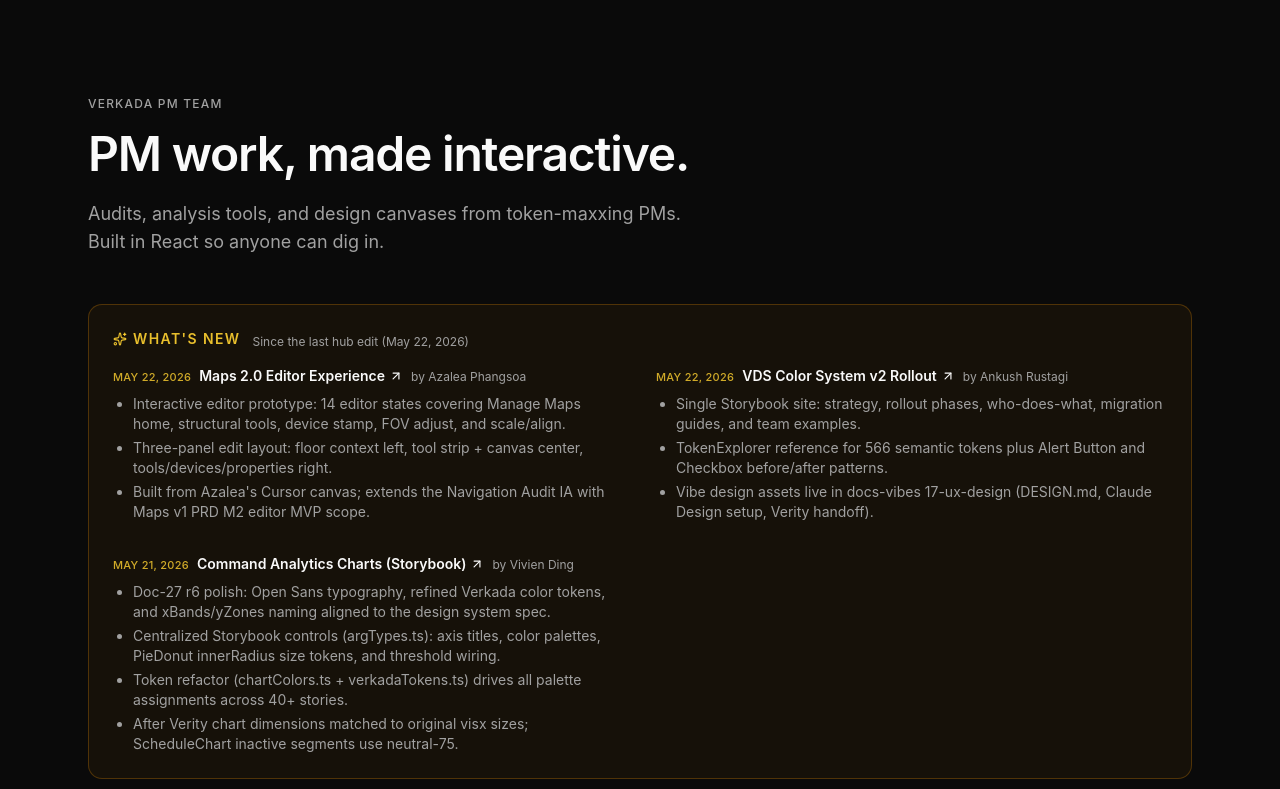
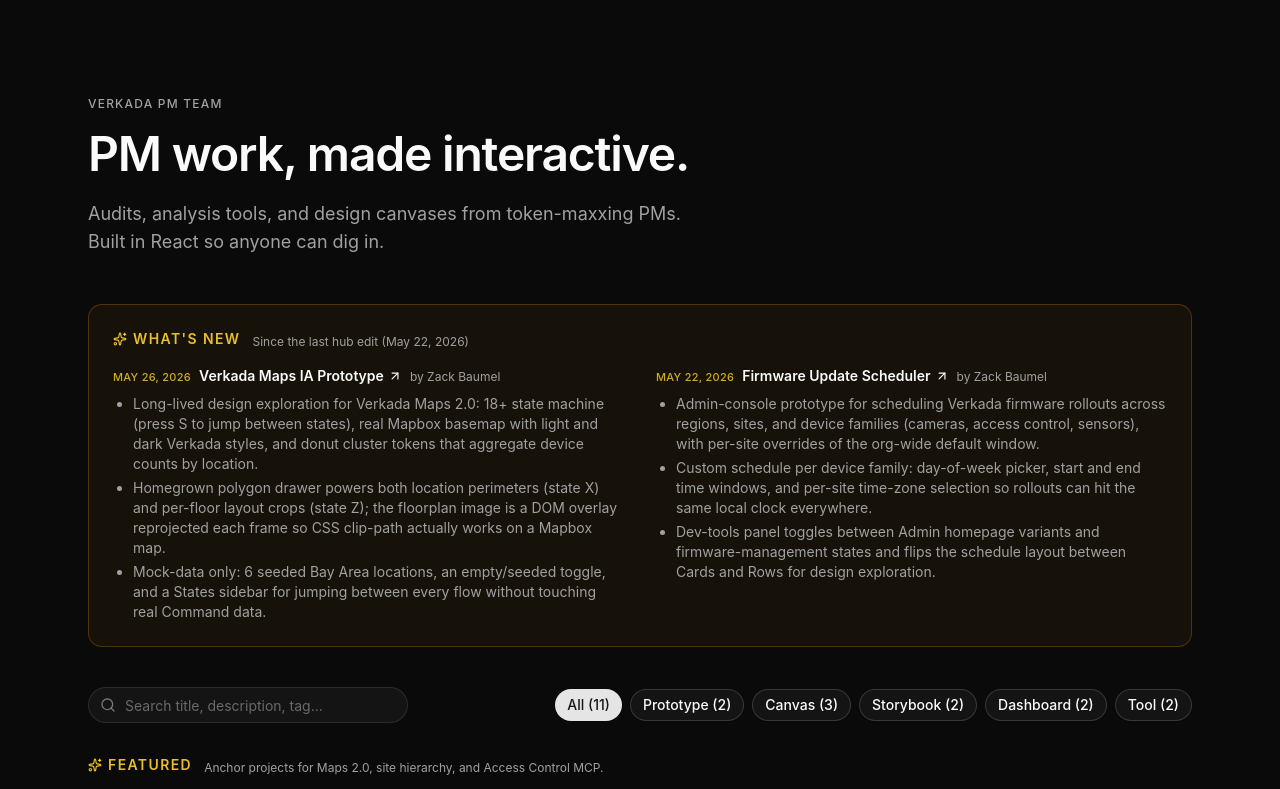
Before and after one commit to Ankush-Rustagi/Ankush-Rustagi.github.io, a React (Vite) app: page / in a window 1280 px wide. Shown: the top 789 px of the page. Built offline with nearby package versions, Linux system fonts and the light colour scheme.

Commit message:
Refresh What's New banner: Zack's two prototypes only

```diff
--- a/src/data/site-updates.ts
+++ b/src/data/site-updates.ts
@@ -17,39 +17,25 @@
 
 export const siteUpdates: SiteUpdate[] = [
   {
-    date: '2026-05-22',
-    title: 'Maps 2.0 Editor Experience',
-    author: 'Azalea Phangsoa',
-    href: '/maps-2-0-editor-experience/',
+    date: '2026-05-26',
+    title: 'Verkada Maps IA Prototype',
+    author: 'Zack Baumel',
+    href: '/zack-maps-prototype/',
     bullets: [
-      'Interactive editor prototype: 14 editor states covering Manage Maps home, structural tools, device stamp, FOV adjust, and scale/align.',
-      'Three-panel edit layout: floor context left, tool strip + canvas center, tools/devices/properties right.',
-      'Built from Azalea\'s Cursor canvas; extends the Navigation Audit IA with Maps v1 PRD M2 editor MVP scope.',
+      'Long-lived design exploration for Verkada Maps 2.0: 18+ state machine (press S to jump between states), real Mapbox basemap with light and dark Verkada styles, and donut cluster tokens that aggregate device counts by location.',
+      'Homegrown polygon drawer powers both location perimeters (state X) and per-floor layout crops (state Z); the floorplan image is a DOM overlay reprojected each frame so CSS clip-path actually works on a Mapbox map.',
+      'Mock-data only: 6 seeded Bay Area locations, an empty/seeded toggle, and a States sidebar for jumping between every flow without touching real Command data.',
     ],
   },
   {
     date: '2026-05-22',
-    title: 'VDS Color System v2 Rollout',
-    author: 'Ankush Rustagi',
-    href: 'https://ankush-rustagi.github.io/vds-color-updates-2026/?path=/docs/intro-to-color-v2-strategy--docs',
-    external: true,
+    title: 'Firmware Update Scheduler',
+    author: 'Zack Baumel',
+    href: '/zack-firmware-scheduler/',
     bullets: [
-      'Single Storybook site: strategy, rollout phases, who-does-what, migration guides, and team examples.',
-      'TokenExplorer reference for 566 semantic tokens plus Alert Button and Checkbox before/after patterns.',
-      'Vibe design assets live in docs-vibes 17-ux-design (DESIGN.md, Claude Design setup, Verity handoff).',
-    ],
-  },
-  {
-    date: '2026-05-21',
-    title: 'Command Analytics Charts (Storybook)',
-    author: 'Vivien Ding',
-    href: 'https://ankush-rustagi.github.io/verity-charts-playground/?path=/docs/release-notes--docs',
-    external: true,
-    bullets: [
-      'Doc-27 r6 polish: Open Sans typography, refined Verkada color tokens, and xBands/yZones naming aligned to the design system spec.',
-      'Centralized Storybook controls (argTypes.ts): axis titles, color palettes, PieDonut innerRadius size tokens, and threshold wiring.',
-      'Token refactor (chartColors.ts + verkadaTokens.ts) drives all palette assignments across 40+ stories.',
-      'After Verity chart dimensions matched to original visx sizes; ScheduleChart inactive segments use neutral-75.',
+      'Admin-console prototype for scheduling Verkada firmware rollouts across regions, sites, and device families (cameras, access control, sensors), with per-site overrides of the org-wide default window.',
+      'Custom schedule per device family: day-of-week picker, start and end time windows, and per-site time-zone selection so rollouts can hit the same local clock everywhere.',
+      'Dev-tools panel toggles between Admin homepage variants and firmware-management states and flips the schedule layout between Cards and Rows for design exploration.',
     ],
   },
 ]
```
